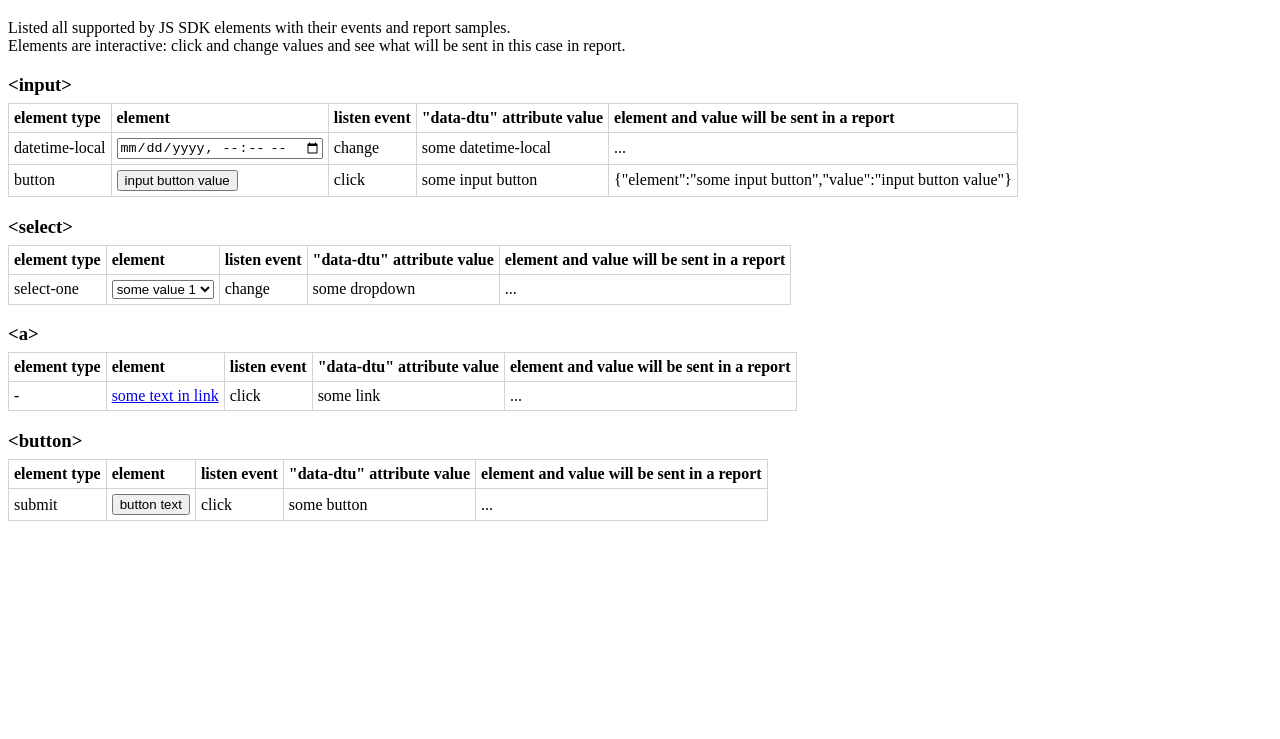
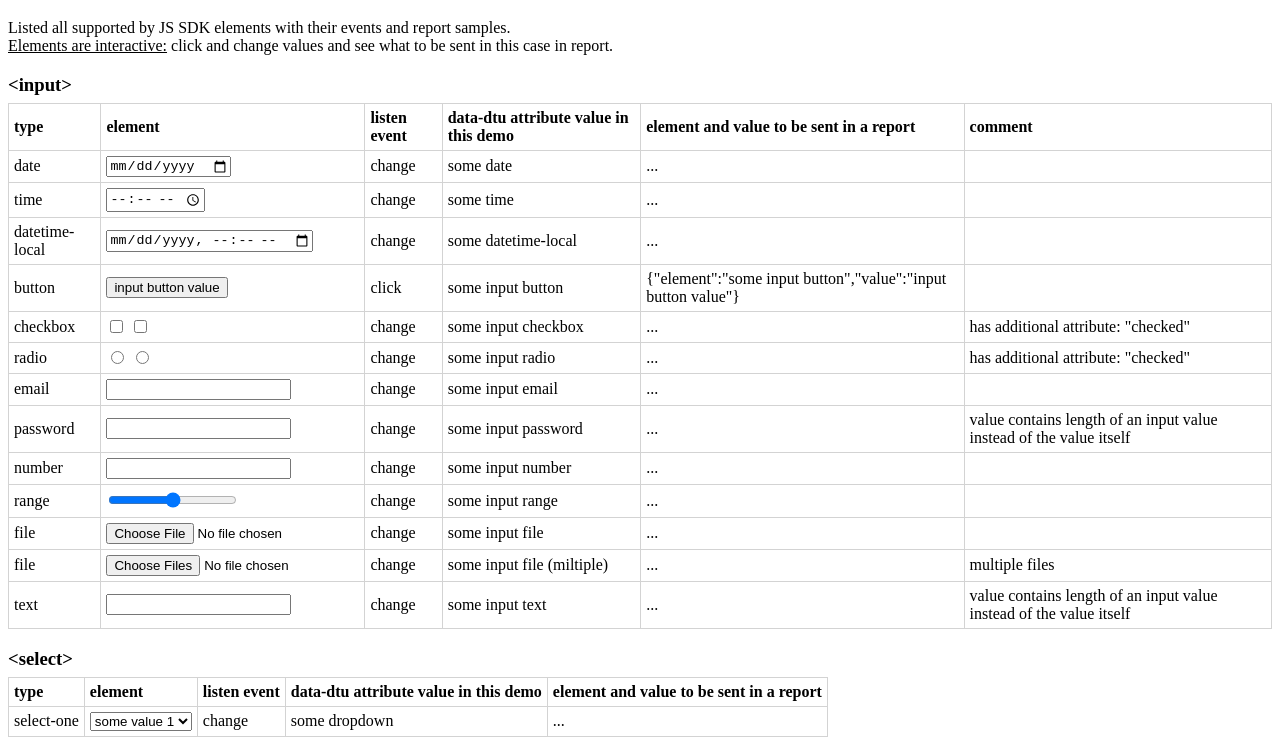
Before and after one commit to alexeyhimself/dtu_sdk_js, a website: page dtu_sdk_story_book.html in a window 1280 px wide. Both pictures are taken after a click on the button "input button value". Shown: the part 61-800 px from the top of the page. Drawn offline with Linux system fonts and the light colour scheme.

Commit message:
supported all input types i ever seen

```diff
--- a/dtu_sdk.js
+++ b/dtu_sdk.js
@@ -3,25 +3,36 @@
 
 const DEFAULT_TOPIC = 'default';
 const DEFAULT_DTU_DATASET_ATTRIBUTE = "dtu";
-const DEFAULT_ELEMENTS_EVENTS = {
+const SUPPORTED_INPUT_TYPES_AND_EVENTS = {
         'select-one': ['change'],
         'datetime-local': ['change'],
+        'date': ['change'],
+        'time': ['change'],
+        'checkbox': ['change'],
+        'radio': ['change'],
+        'email': ['change'],
+        'password': ['change'],
+        'number': ['change'],
+        'range': ['change'],
+        'file': ['change'],
+        'text': ['change'],
         'button': ['click'],
+        'submit': ['click'],
         '': ['click'], // link button in bootstrap 5 at least
         undefined: ['click'],
-        'submit': ['click'],
       };
-const DEFAULT_LISTEN_TO_DEFAULT_EVENTS = true;
+const LISTEN_TO_DEFAULT_EVENTS = true;
 const DEFAULT_CALLBACK = console.log;
 const DEFAULT_PROBLEM_DESCRIPTION = '';
-const DEFAULT_NOT_READY_STATUS = 'Not ready. See problem description above';
-const DEFAULT_READY_STATUS = 'Ready';
+const STATUS_NOT_READY = 'Not ready. See problem description above';
+const STATUS_READY = 'Ready';
 
 
 class DoTheyUse {
   constructor(config) {
-    this.status = DEFAULT_NOT_READY_STATUS;
+    this.status = STATUS_NOT_READY;
     this.problem_description = DEFAULT_PROBLEM_DESCRIPTION;
+    this.supported_input_types_and_events = SUPPORTED_INPUT_TYPES_AND_EVENTS;
 
     if (!this.config_is_valid(config)) {
       console.error(this.problem_description);
@@ -37,12 +48,12 @@ class DoTheyUse {
     if ([true, false].includes(config.listen))
       this.listen_default_events = config.listen;
     else
-      this.listen_default_events = DEFAULT_LISTEN_TO_DEFAULT_EVENTS;
+      this.listen_default_events = LISTEN_TO_DEFAULT_EVENTS;
 
     if (this.listen_default_events)
       this.listen();
 
-    this.status = DEFAULT_READY_STATUS;
+    this.status = STATUS_READY;
   }
 
   config_is_valid(config) {
@@ -69,16 +80,20 @@ class DoTheyUse {
     this.report.topic = this.topic;
   }
 
-  enrich_report(element, value) {
-    this.report.element = element;
-    this.report.element_path = ['', element];
-    this.report.value = value;
+  enrich_report(r) {
+    if (typeof r === "object") {
+      for (const [key, value] of Object.entries(r))
+        this.report[key] = value
+
+      this.report.element_path = ['', r.element];
+    }
+
     this.report.date_time = Date.now();
   }
 
-  make_report(element, value) {
+  make_report(r) {
     this.init_report();
-    this.enrich_report(element, value);
+    this.enrich_report(r);
   }
 
   send_report_to_dtu_api() {
@@ -87,8 +102,8 @@ class DoTheyUse {
     return this.callback(json_report);
   }
 
-  send(element, value) {
-    this.make_report(element, value);
+  send(r) {
+    this.make_report(r);
     return this.send_report_to_dtu_api();
   }
 
@@ -96,28 +111,52 @@ class DoTheyUse {
     this.elements_to_listen_to = document.querySelectorAll('[data-' + this.dtu_attribute + ']');
   }
 
+  form_report(element, event_this) {
+    const el = event_this.dataset[DEFAULT_DTU_DATASET_ATTRIBUTE];
+    let r = {'element': el};
+
+    let val = undefined;
+    if (['A', 'BUTTON'].includes(element.tagName))
+      val = element.innerText;
+    else
+      val = event_this.value;
+
+    r.value = val;
+
+    if (['checkbox', 'radio'].includes(element.type))
+      r['checked'] = element.checked;
+
+    if (['password', 'text'].includes(element.type))
+      r.value = val.length;
+
+    if ('file' == element.type) {
+      const files = [];
+      for (var i = 0; i < element.files.length; i++) {
+        let file_name = element.files[i].name;
+        files.push(file_name);
+      }
+      r.value = files;
+    }
+
+    return r;
+  }
+
   listen() {
     for (let i = 0; i < this.elements_to_listen_to.length; i++) {
       const element = this.elements_to_listen_to[i];
       try {
-        const events_to_listen = DEFAULT_ELEMENTS_EVENTS[element.type];
+        const events_to_listen = this.supported_input_types_and_events[element.type];
         const dtu_this = this;
         for (let j = 0; j < events_to_listen.length; j++) {
           element.addEventListener(events_to_listen[j], function (e) {
             const event_this = this; // to distinguish event.this and dtu.this
-            const el = event_this.dataset[DEFAULT_DTU_DATASET_ATTRIBUTE];
-            let val = undefined;
-
-            if (['A', 'BUTTON'].includes(element.tagName))
-              val = element.innerText;
-            else
-              val = event_this.value;
-
-            dtu_this.send(el, val);
+            let r = dtu_this.form_report(element, event_this);
+            dtu_this.send(r);
           }, false);
         }
       }
       catch (error) {
+        element.parentElement.parentElement.classList.add('unsupported');
         console.error("Unsupported element:\n", element, "\n", error);
       }
     }
--- a/dtu_sdk_story_book.html
+++ b/dtu_sdk_story_book.html
@@ -16,20 +16,45 @@
     h3 {
       margin-bottom: 7px;
     }
+    .unsupported {
+      background-color: lightcoral;
+    }
   </style>
   <body>
     <h1>Story Book for <a href="https://github.com/alexeyhimself/dtu_sdk_js">"Do They Use" service JavaScript SDK</a></h1>
-    <p>Listed all supported by JS SDK elements with their events and report samples.<br> Elements are interactive: click and change values and see what will be sent in this case in report.</p>
+    <p>Listed all supported by JS SDK elements with their events and report samples.<br>
+      <u>Elements are interactive:</u> click and change values and see what to be sent in this case in report.</p>
     <h3>&lt;input&gt;</h3>
     <table>
       <tr>
-        <th>element type</th>
+        <th>type</th>
         <th>element</th>
         <th>listen event</th>
-        <th>"data-dtu" attribute value</th>
-        <th>element and value will be sent in a report</th>
+        <th>data-dtu attribute value in this demo</th>
+        <th>element and value to be sent in a report</th>
+        <th>comment</th>
       </tr>
       <tbody>
+        <tr>
+          <td>date</td>
+          <td>
+            <input type="date" data-dtu="some date"/>
+          </td>
+          <td>change</td>
+          <td>some date</td>
+          <td id="some date">...</td>
+          <td></td>
+        </tr>
+        <tr>
+          <td>time</td>
+          <td>
+            <input type="time" data-dtu="some time"/>
+          </td>
+          <td>change</td>
+          <td>some time</td>
+          <td id="some time">...</td>
+          <td></td>
+        </tr>
         <tr>
           <td>datetime-local</td>
           <td>
@@ -38,6 +63,7 @@
           <td>change</td>
           <td>some datetime-local</td>
           <td id="some datetime-local">...</td>
+          <td></td>
         </tr>
         <tr>
         <tr>
@@ -48,6 +74,99 @@
           <td>click</td>
           <td>some input button</td>
           <td id="some input button">...</td>
+          <td></td>
+        </tr>
+        <tr>
+          <td>checkbox</td>
+          <td>
+            <input type="checkbox" data-dtu="some input checkbox" name="some checkbox" value="input checkbox value 1" />
+            <input type="checkbox" data-dtu="some input checkbox" name="some checkbox" value="input checkbox value 2" />
+          </td>
+          <td>change</td>
+          <td>some input checkbox</td>
+          <td id="some input checkbox">...</td>
+          <td>has additional attribute: "checked"</td>
+        </tr>
+        <tr>
+          <td>radio</td>
+          <td>
+            <input type="radio" data-dtu="some input radio" name="some radio" value="input radio value 1" />
+            <input type="radio" data-dtu="some input radio" name="some radio" value="input radio value 2" />
+          </td>
+          <td>change</td>
+          <td>some input radio</td>
+          <td id="some input radio">...</td>
+          <td>has additional attribute: "checked"</td>
+        </tr>
+        <tr>
+          <td>email</td>
+          <td>
+            <input type="email" data-dtu="some input email" name="some email" value="" />
+          </td>
+          <td>change</td>
+          <td>some input email</td>
+          <td id="some input email">...</td>
+          <td></td>
+        </tr>
+        <tr>
+          <td>password</td>
+          <td>
+            <input type="password" data-dtu="some input password" name="some password" value="" />
+          </td>
+          <td>change</td>
+          <td>some input password</td>
+          <td id="some input password">...</td>
+          <td>value contains length of an input value instead of the value itself</td>
+        </tr>
+        <tr>
+          <td>number</td>
+          <td>
+            <input type="number" data-dtu="some input number" name="some number" value="" />
+          </td>
+          <td>change</td>
+          <td>some input number</td>
+          <td id="some input number">...</td>
+          <td></td>
+        </tr>
+        <tr>
+          <td>range</td>
+          <td>
+            <input type="range" data-dtu="some input range" name="some range" value="" />
+          </td>
+          <td>change</td>
+          <td>some input range</td>
+          <td id="some input range">...</td>
+          <td></td>
+        </tr>
+        <tr>
+          <td>file</td>
+          <td>
+            <input type="file" data-dtu="some input file" name="some file" value="" />
+          </td>
+          <td>change</td>
+          <td>some input file</td>
+          <td id="some input file">...</td>
+          <td></td>
+        </tr>
+        <tr>
+          <td>file</td>
+          <td>
+            <input type="file" data-dtu="some input file (miltiple)" name="some file (miltiple)" value="" multiple/>
+          </td>
+          <td>change</td>
+          <td>some input file (miltiple)</td>
+          <td id="some input file (miltiple)">...</td>
+          <td>multiple files</td>
+        </tr>
+        <tr>
+          <td>text</td>
+          <td>
+            <input type="text" data-dtu="some input text" name="some text" value="" />
+          </td>
+          <td>change</td>
+          <td>some input text</td>
+          <td id="some input text">...</td>
+          <td>value contains length of an input value instead of the value itself</td>
         </tr>
       </tbody>
     </table>
@@ -55,11 +174,11 @@
     <h3>&lt;select&gt;</h3>
     <table>
       <tr>
-        <th>element type</th>
+        <th>type</th>
         <th>element</th>
         <th>listen event</th>
-        <th>"data-dtu" attribute value</th>
-        <th>element and value will be sent in a report</th>
+        <th>data-dtu attribute value in this demo</th>
+        <th>element and value to be sent in a report</th>
       </tr>
       <tbody>
         <tr>
@@ -80,11 +199,11 @@
     <h3>&lt;a&gt;</h3>
     <table>
       <tr>
-        <th>element type</th>
+        <th>type</th>
         <th>element</th>
         <th>listen event</th>
-        <th>"data-dtu" attribute value</th>
-        <th>element and value will be sent in a report</th>
+        <th>data-dtu attribute value in this demo</th>
+        <th>element and value to be sent in a report</th>
       </tr>
       <tbody>
         <tr>
@@ -102,11 +221,11 @@
     <h3>&lt;button&gt;</h3>
     <table>
       <tr>
-        <th>element type</th>
+        <th>type</th>
         <th>element</th>
         <th>listen event</th>
-        <th>"data-dtu" attribute value</th>
-        <th>element and value will be sent in a report</th>
+        <th>data-dtu attribute value in this demo</th>
+        <th>element and value to be sent in a report</th>
       </tr>
       <tbody>
         <tr>
@@ -123,9 +242,12 @@
 
     <script type="text/javascript">
       function update_storybook(report) {
+        const values_to_exclude = ['ctag', 'topic', 'date_time', 'element_path'];
+        for (let i in values_to_exclude)
+          delete report[values_to_exclude[i]];
+
         let td_element = document.getElementById(report.element);
-        let element_value = {'element': report.element, 'value': report.value};
-        td_element.innerHTML = JSON.stringify(element_value);
+        td_element.innerHTML = JSON.stringify(report);
         console.log(JSON.stringify(report))
       };
     </script>
```
Also changed, not shown: test.js (+26 -4 lines), 1 other file.
